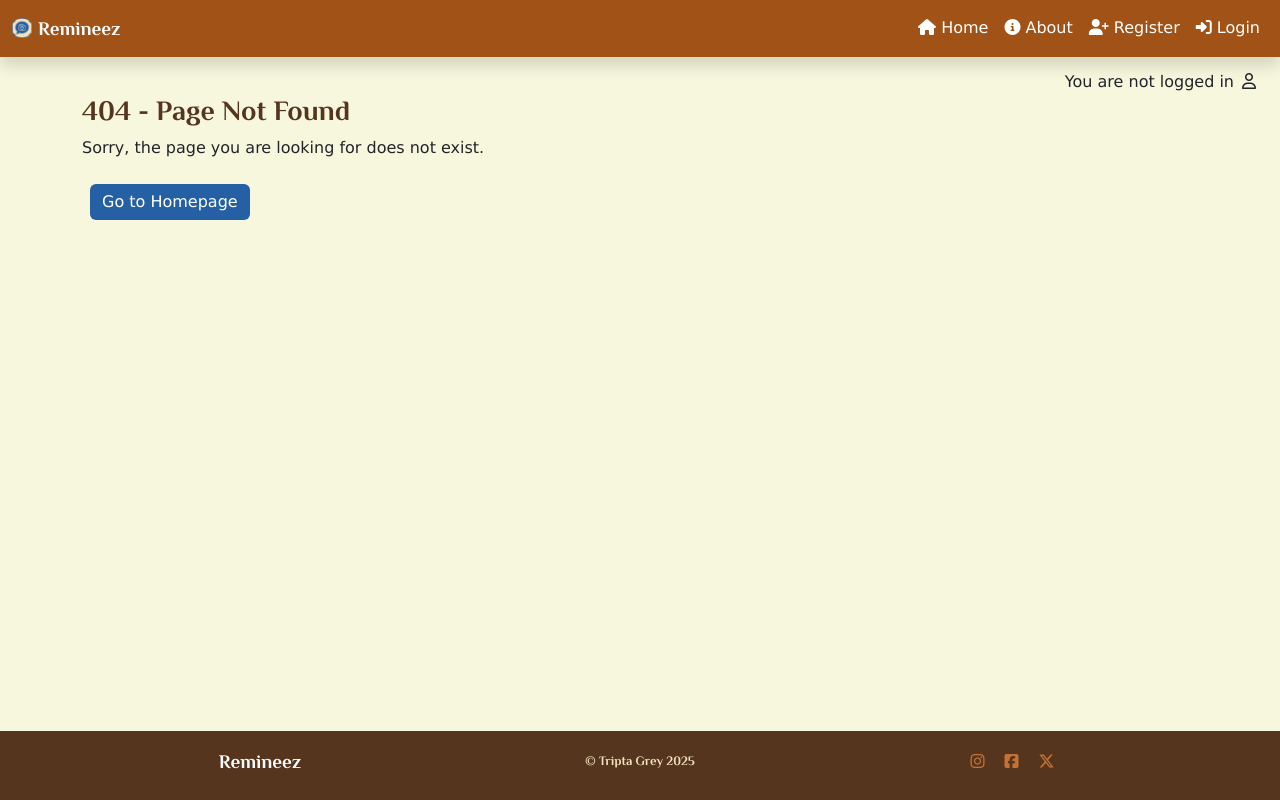
After one commit to tgrey2024/capstone, a Django app: template templates/404.html in a window 1280 px wide. The commit adds this page. Run offline with Django 4.2, Linux system fonts and the light colour scheme; the template is opened without the code that fills it, so the values that code supplies are empty; some libraries are stand-ins or nearby versions.

Commit message:
add custom 404 error handling, and create 404 template

```diff
--- a/config/settings.py
+++ b/config/settings.py
@@ -31,7 +31,7 @@ SECRET_KEY = os.environ.get('SECRET_KEY')
 
 
 # SECURITY WARNING: don't run with debug turned on in production!
-DEBUG = True
+DEBUG = False
 
 ALLOWED_HOSTS = [
     '8000-tgrey2024-capstone-vwz9ad2eczu.ws.codeinstitute-ide.net',
--- a/config/urls.py
+++ b/config/urls.py
@@ -17,6 +17,8 @@ Including another URLconf
 from django.contrib import admin
 from django.urls import path, include
 
+handler404 = 'scrapbook.views.custom_page_not_found_view'
+
 urlpatterns = [
     path('about/', include("about.urls")),
     path("accounts/", include("allauth.urls")),
--- a/scrapbook/urls.py
+++ b/scrapbook/urls.py
@@ -2,7 +2,6 @@ from . import views
 from django.urls import path
 
 handler403 = 'scrapbook.views.custom_permission_denied_view'
-# handler404 = 'config.views.custom_page_not_found_view'
 
 urlpatterns = [
     path("", views.ScrapbookListView.as_view(), name="home"),
--- a/scrapbook/views.py
+++ b/scrapbook/views.py
@@ -20,6 +20,9 @@ def custom_csrf_failure_view(request, reason=""):
 
 def custom_permission_denied_view(request, exception):
     return render(request, '403.html', status=403)
+
+def custom_page_not_found_view(request, exception):
+    return render(request, '404.html', status=404)
 
 class ScrapbookListView(generic.ListView):
     model = Scrapbook
--- /dev/null
+++ b/templates/404.html
@@ -0,0 +1,11 @@
+{% extends "base.html" %}
+
+{% block title %}Page Not Found{% endblock %}
+
+{% block content %}
+<div class="container">
+    <h3>404 - Page Not Found</h3>
+    <p>Sorry, the page you are looking for does not exist.</p>
+    <a href="{% url 'home' %}" class="btn btn-info">Go to Homepage</a>
+</div>
+{% endblock %}
--- a/templates/base.html
+++ b/templates/base.html
@@ -68,7 +68,7 @@
         <div id="message-container">
             <div class="row">
                 {% if messages %}
-                    <div class="col-md-3 offset-md-5 rounded-3 mt-n7 z-100 position-absolute">
+                    <div class="col-8 col-md-6 offset-2 rounded-3 z-100 position-absolute top-1 mt-3" style="z-index: 1050;">
                         {% for message in messages %}
                             <div class="alert {{ message.tags }} alert-dismissible fade show" id="msg" role="alert">
                                 {{ message | safe }}
```
